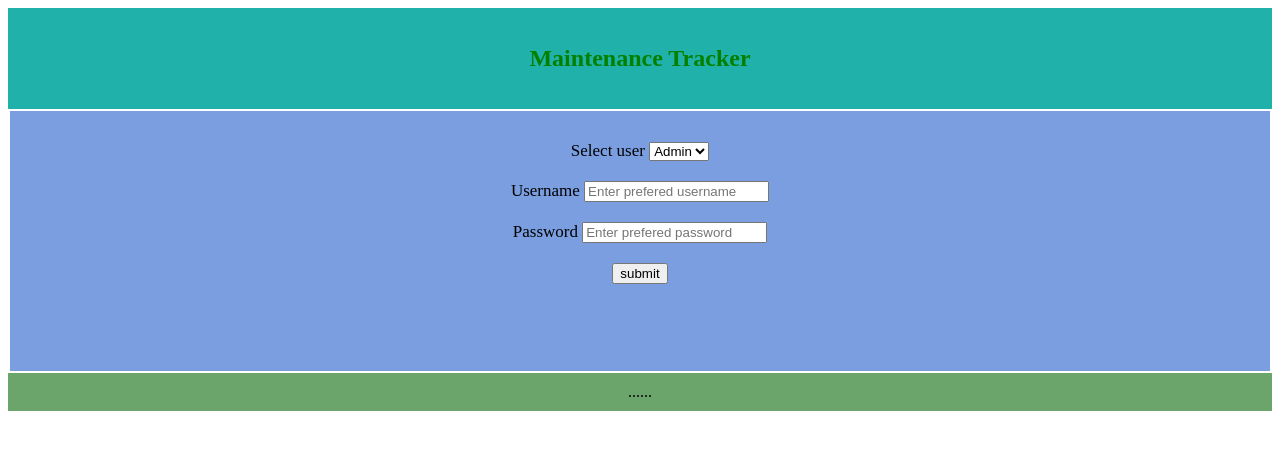
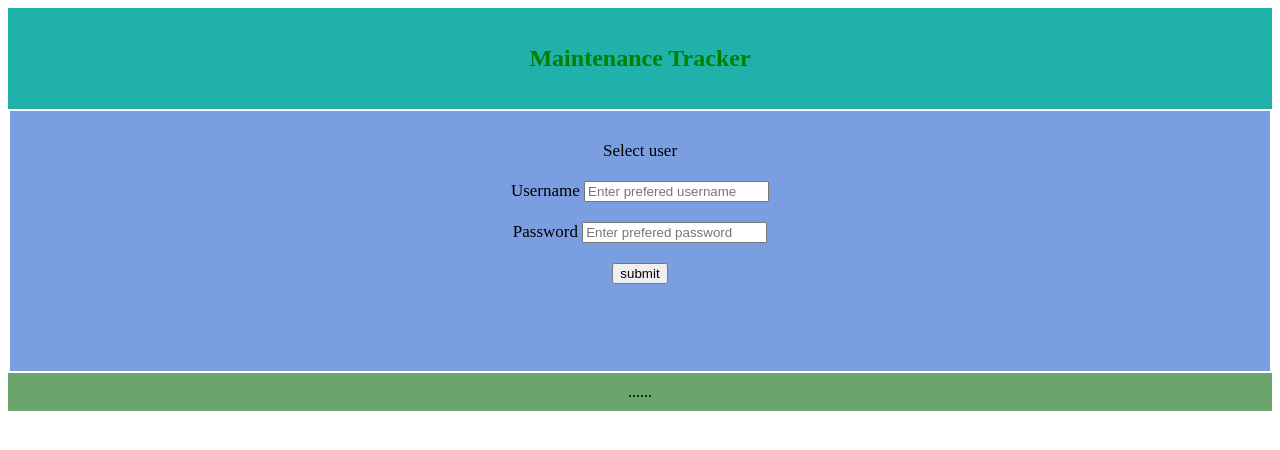
Before and after one commit to AlexSsali/MaintenanceTrackApp, a plain HTML site: page sign_in.html in a window 1280 px wide. Drawn offline with Linux system fonts and the light colour scheme.

Commit message:
remove select tag

```diff
--- a/sign_in.html
+++ b/sign_in.html
@@ -9,9 +9,9 @@
 </header>
 <div class="center">
     <label>Select user</label>
-    <select id="userList">
+    <!-- <select id="userList">
         <option value="ADMIN">Admin</option>
-        <option value="User">User</option>
+        <option value="User">User</option> -->
     </select><br><br>
     <form action=>
         Username <input type="text" placeholder="Enter prefered username" username="usrnm" required><br><br>
```
